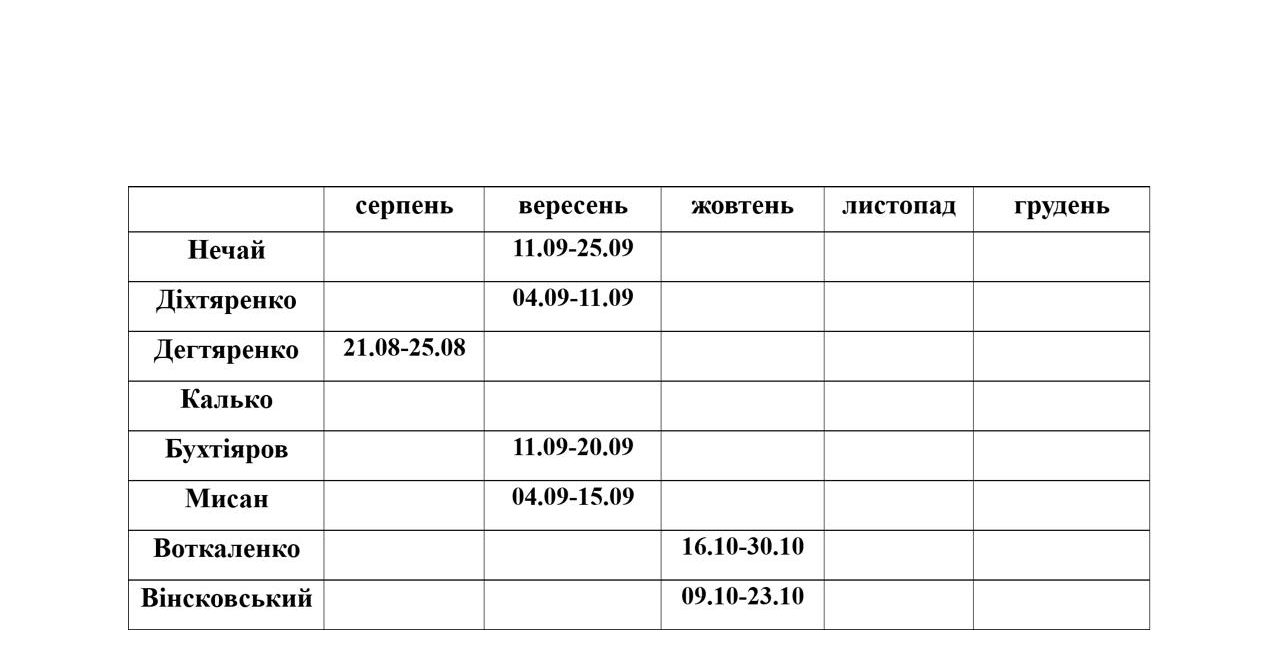
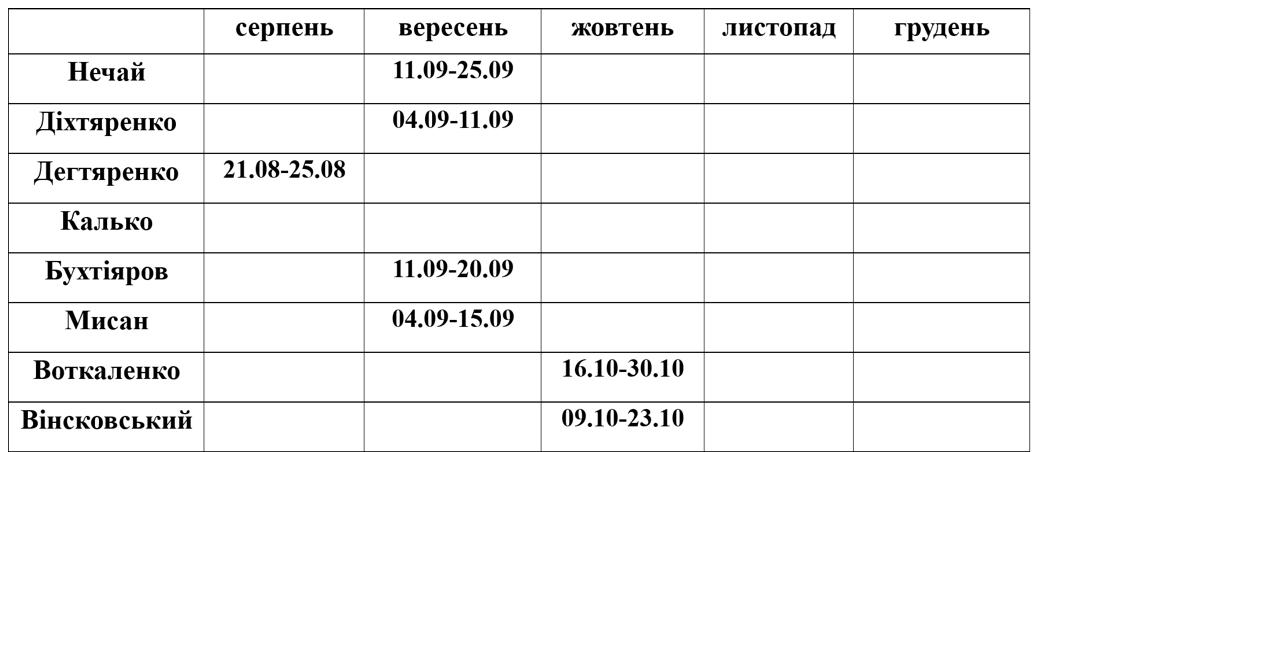
Before and after one commit to degavv/dega.github.io, a plain HTML site: page index.html in a window 1280 px wide. Drawn offline with Linux system fonts and the light colour scheme.

Commit message:
Update index.html

```diff
--- a/index.html
+++ b/index.html
@@ -3,22 +3,11 @@
 <head>
     <meta charset="UTF-8">
     <meta name="viewport" content="width=device-width, initial-scale=1.0">
-    <title>Document</title>
+    <title>Графік</title>
 </head>
 <body>
-    <style>
-        .center {
-          display: flex;
-          justify-content: center;
-          align-items: center;
-          height: 100vh;
-        }
-      </style>
-      </head>
-      <body>
-
-      <div class="center">
-        <img src="./Untitled.jpeg" alt="графік">
-      </div>
+  <div class="center">
+    <img src="./Untitled.jpeg" alt="графік">
+  </div>
 </body>
 </html>
```
